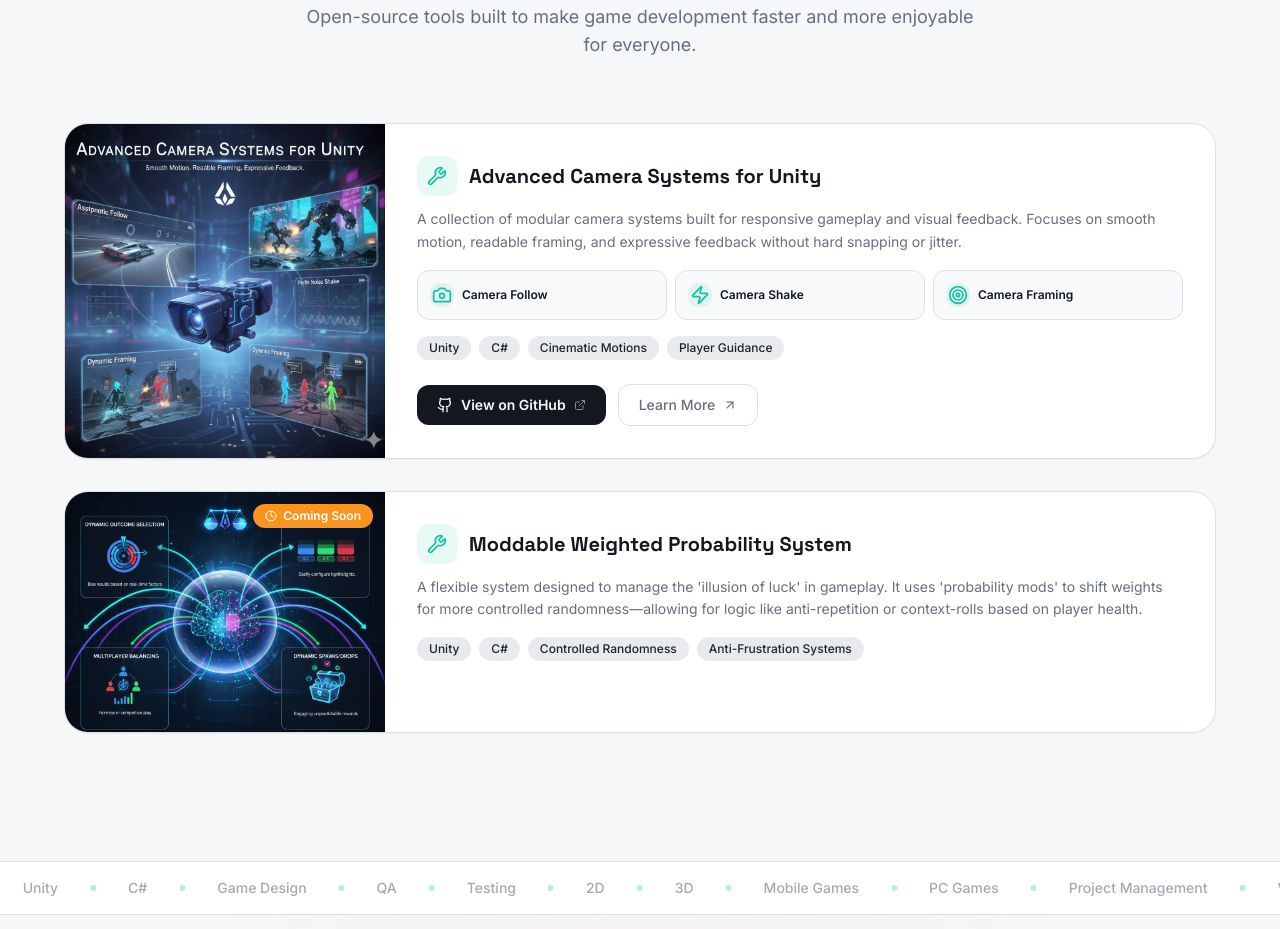
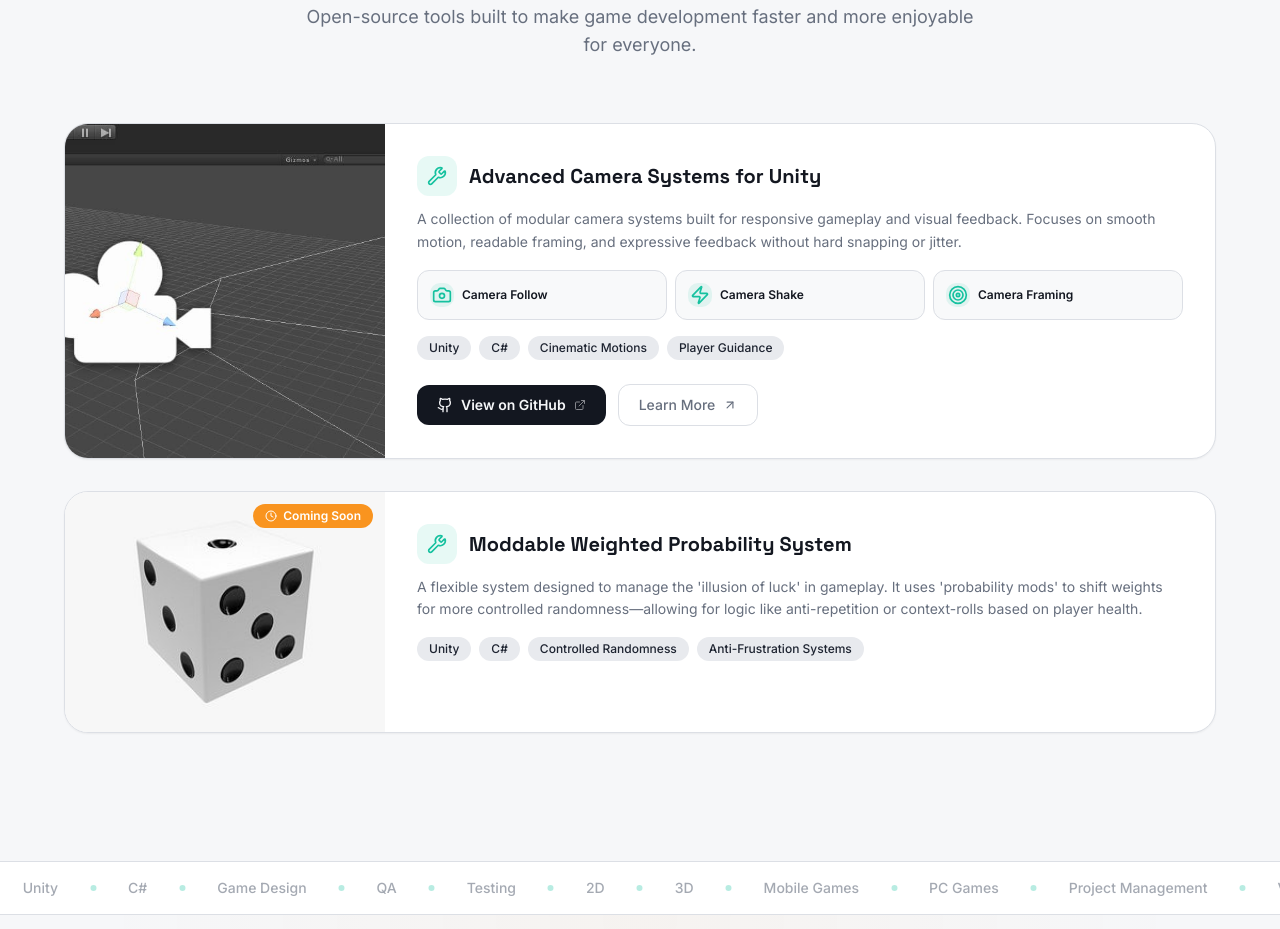
Before and after one commit to Aref-abt/Game-Developer-Portfolio, a Next.js app: page / in a window 1280 px wide. Shown: the part 2160-3089 px from the top of the page. Built offline with nearby package versions, Linux system fonts and the light colour scheme.

Commit message:
Replace tool images with updated versions

```diff
--- a/components/tools-section.tsx
+++ b/components/tools-section.tsx
@@ -63,7 +63,7 @@ const tools: Tool[] = [
     title: "Advanced Camera Systems for Unity",
     description:
       "A collection of modular camera systems built for responsive gameplay and visual feedback. Focuses on smooth motion, readable framing, and expressive feedback without hard snapping or jitter.",
-    image: "/images/tool-camera.png",
+    image: "/images/tool-camera.jpg",
     githubUrl: "https://github.com/richani-yvan/CameraTools",
     status: "released",
     tags: ["Unity", "C#", "Cinematic Motions", "Player Guidance"],
@@ -73,7 +73,7 @@ const tools: Tool[] = [
     title: "Moddable Weighted Probability System",
     description:
       "A flexible system designed to manage the 'illusion of luck' in gameplay. It uses 'probability mods' to shift weights for more controlled randomness—allowing for logic like anti-repetition or context-rolls based on player health.",
-    image: "/images/tool-proba.png",
+    image: "/images/tool-proba.jpg",
     status: "coming-soon",
     tags: ["Unity", "C#", "Controlled Randomness", "Anti-Frustration Systems"],
   },
```
Also changed, not shown: public/images/tool-camera.jpg (added), public/images/tool-proba.jpg (added).
